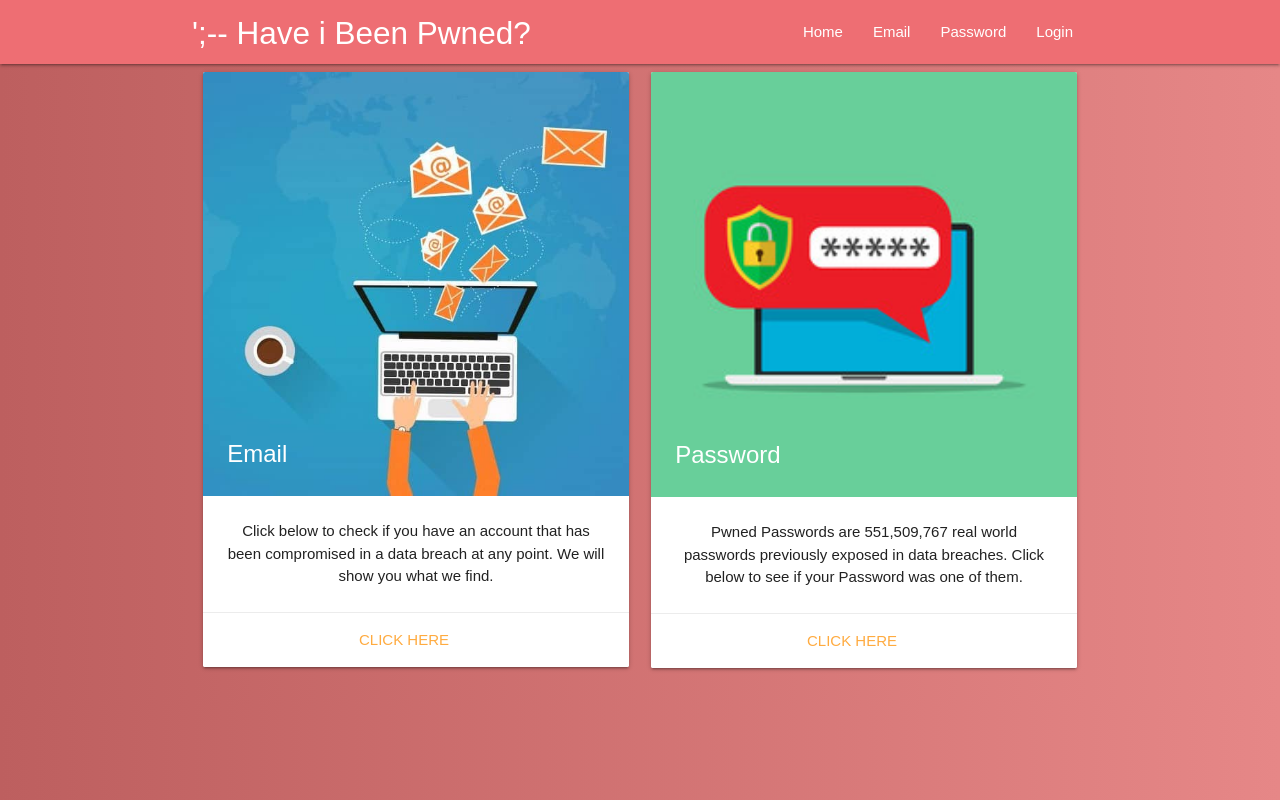
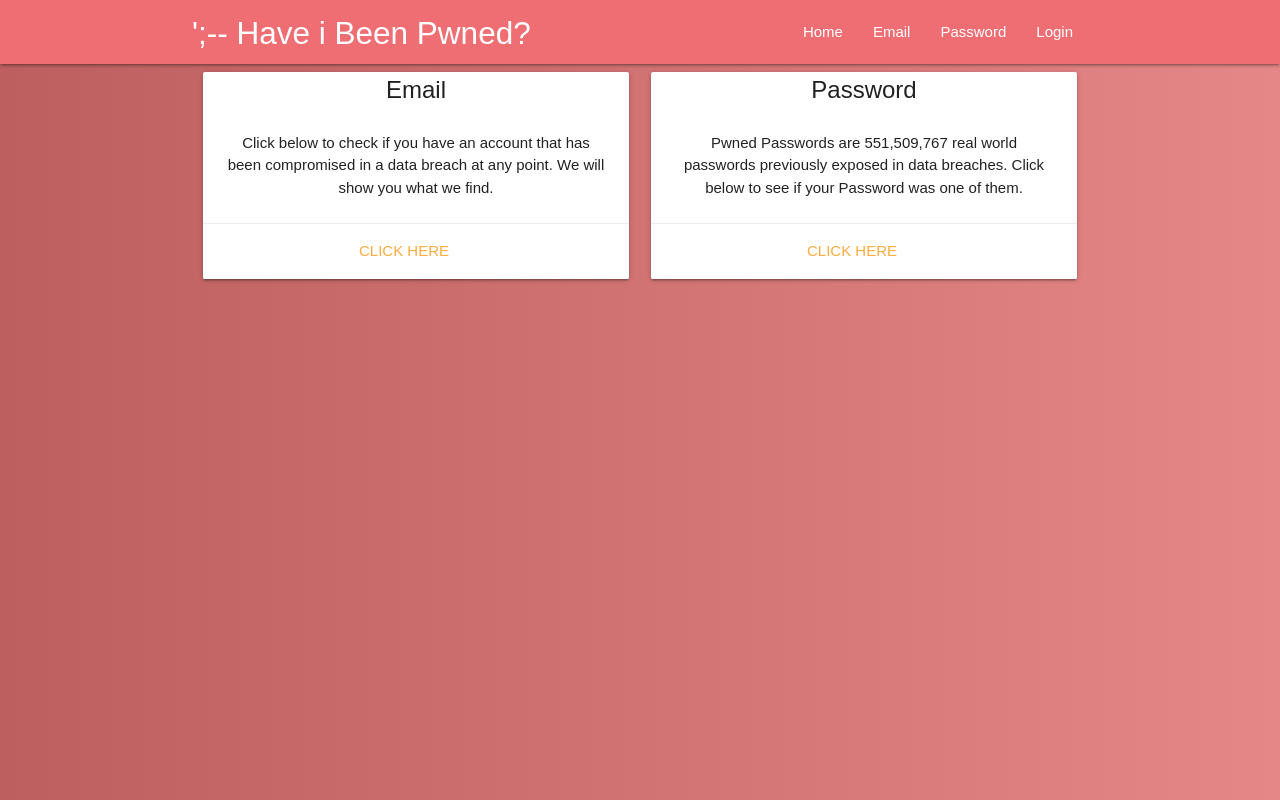
Before and after one commit to sinacodes95/pwnedApp, a React (Create React App) app in the folder web/: page / in a window 1280 px wide. Built offline with nearby package versions, Linux system fonts and the light colour scheme.

Commit message:
image dependecncies removed

```diff
--- a/web/package.json
+++ b/web/package.json
@@ -2,6 +2,7 @@
   "name": "web",
   "version": "0.1.0",
   "private": true,
+  "homepage": "http://sinacodes95.github.io/pwnedApp",
   "dependencies": {
     "react": "^16.7.0",
     "react-dom": "^16.7.0",
@@ -13,7 +14,9 @@
     "start": "react-scripts start",
     "build": "react-scripts build",
     "test": "react-scripts test",
-    "eject": "react-scripts eject"
+    "eject": "react-scripts eject",
+    "predeploy": "npm run build",
+    "deploy": "gh-pages -d build"
   },
   "eslintConfig": {
     "extends": "react-app"
@@ -28,6 +31,7 @@
     "enzyme": "^3.8.0",
     "enzyme-adapter-react-16": "^1.7.1",
     "enzyme-to-json": "^3.3.5",
+    "gh-pages": "^2.0.1",
     "jest": "^23.6.0"
   }
 }
--- a/web/src/components/Home.js
+++ b/web/src/components/Home.js
@@ -1,5 +1,5 @@
 import React from 'react';
-import {NavLink} from 'react-router-dom';
+import { NavLink } from 'react-router-dom';
 
 const Home = () => {
   return (
@@ -7,10 +7,7 @@
       <div className="row">
         <div className="col s6 l6">
           <div className="card">
-        <div className="card-image">
-          <img alt='emailStockPhoto.jpg' src="emailStockPhoto.jpg"></img>
             <span className="card-title">Email</span>
-        </div>
             <div className="card-content">
               <p>Click below to check if you have an account that has been compromised in a data breach at any point. We will show you what we find.</p>
             </div>
@@ -22,10 +19,7 @@
 
         <div className="col s6 m6">
           <div className="card">
-        <div className="card-image">
-          <img alt='passwordStockPhoto.jpg' src="passwordStockPhoto.jpg"></img>
             <span className="card-title">Password</span>
-        </div>
             <div className="card-content">
               <p>Pwned Passwords are 551,509,767 real world passwords previously exposed in data breaches. Click below to see if your Password was one of them.</p>
             </div>
```
Also changed, not shown: 1 other file (tests, documents, lock files or other folders). Lines whose indentation alone changed are shown as unchanged.
